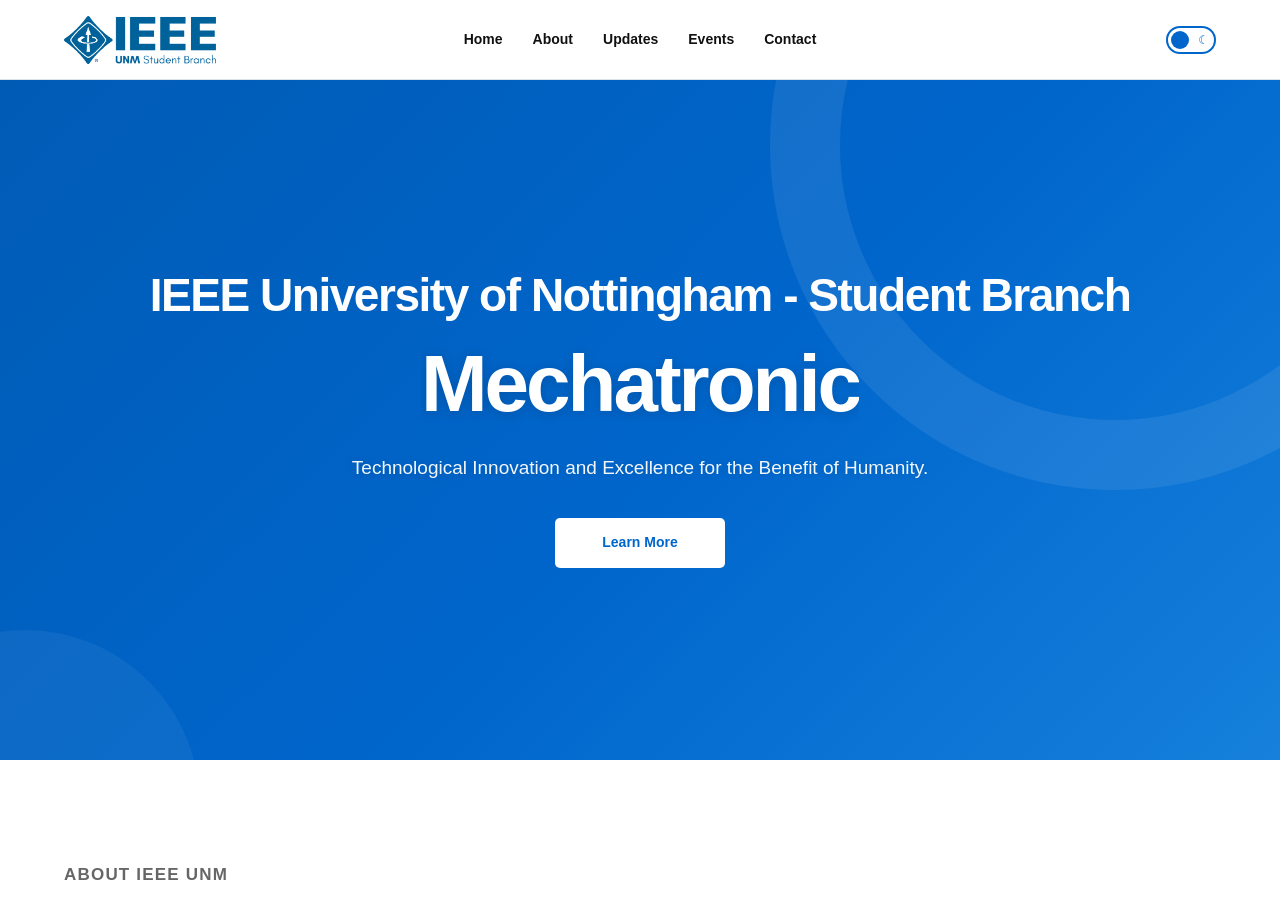
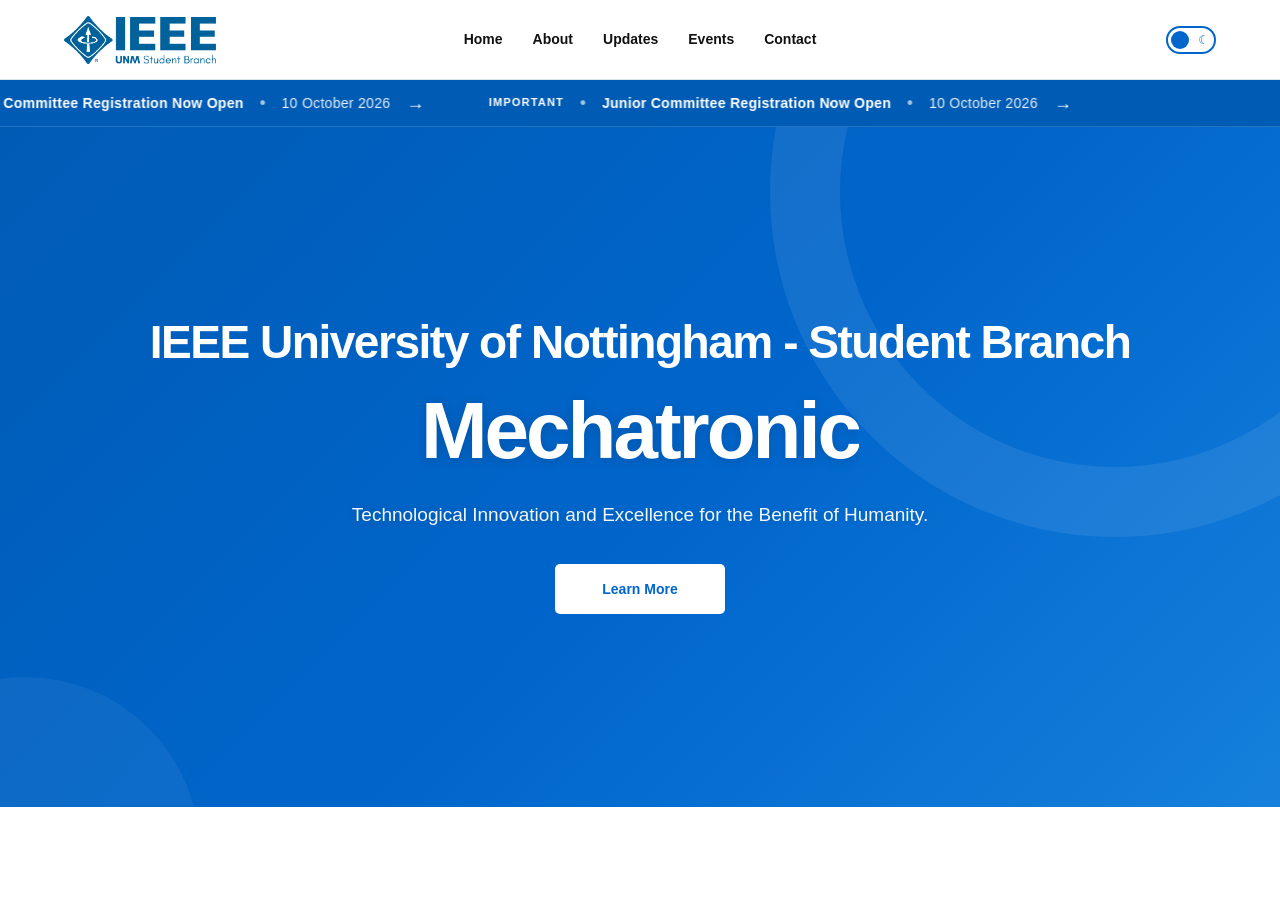
Before and after one commit to Tofu06/IEEE_UNM_websitetest, a Jekyll site: the page built from index.html, in a window 1280 px wide and 900 px high. Built offline with Jekyll 4.4.1, drawn with Linux system fonts in a browser that asks for light colours.

Commit message:
minor fix

```diff
--- a/_posts/2026-09-17-committee-recruit.md
+++ b/_posts/2026-09-17-committee-recruit.md
@@ -4,6 +4,7 @@
 date: 2026-09-17 09:00:00 +0800
 category: Announcement
 upcoming: true
+upcoming_date: 2026-10-10 23:59:00 +0800
 image: /images/placeholder.svg
 ---
 
--- a/index.html
+++ b/index.html
@@ -6,35 +6,45 @@
 
 {%- comment -%}
 =========================================================
-UPCOMING EVENT
+UPCOMING / IMPORTANT BANNER
 =========================================================
 
-The banner looks for posts with:
+Posts can use:
 
     upcoming: true
+    upcoming_date: YYYY-MM-DD HH:MM:SS +0800
 
-It only considers Event and Workshop posts.
+Supported categories:
 
-The nearest future event will be displayed.
-If there is no upcoming event, the banner is hidden.
+    Event
+    Workshop
+    Announcement
+
+The banner displays the nearest future upcoming_date.
 =========================================================
 {%- endcomment -%}
 
 {% assign upcoming_posts = site.posts
     | where: "upcoming", true
-    | sort: "date"
+    | sort: "upcoming_date"
 %}
 
-{% assign upcoming_event = nil %}
+{% assign upcoming_item = nil %}
 
 {% for candidate in upcoming_posts %}
 
-    {% if candidate.date > site.time %}
+    {% if candidate.upcoming_date %}
 
-        {% if candidate.category == "Event" or candidate.category == "Workshop" %}
+        {% if candidate.upcoming_date > site.time %}
 
-            {% assign upcoming_event = candidate %}
-            {% break %}
+            {% if candidate.category == "Event"
+                or candidate.category == "Workshop"
+                or candidate.category == "Announcement" %}
+
+                {% assign upcoming_item = candidate %}
+                {% break %}
+
+            {% endif %}
 
         {% endif %}
 
@@ -45,43 +55,59 @@
 
 {%- comment -%}
 =========================================================
-UPCOMING EVENT BANNER
+BANNER
 =========================================================
 {%- endcomment -%}
 
-{% if upcoming_event %}
+{% if upcoming_item %}
 
-<section class="event-banner" aria-label="Upcoming event">
+<section class="event-banner" aria-label="Important notice">
 
     <a
-        href="{{ upcoming_event.url | relative_url }}"
+        href="{{ upcoming_item.url | relative_url }}"
         class="event-banner-link"
     >
 
         <div class="event-banner-track">
 
             <!-- First copy -->
+
             <div class="event-banner-group">
 
                 <span class="event-banner-label">
-                    UPCOMING EVENT
+
+                    {% if upcoming_item.category == "Event" %}
+                        UPCOMING EVENT
+                    {% elsif upcoming_item.category == "Workshop" %}
+                        UPCOMING WORKSHOP
+                    {% elsif upcoming_item.category == "Announcement" %}
+                        IMPORTANT
+                    {% else %}
+                        UPDATE
+                    {% endif %}
+
                 </span>
+
 
                 <span class="event-banner-separator">
                     •
                 </span>
 
+
                 <span class="event-banner-title">
-                    {{ upcoming_event.title }}
+                    {{ upcoming_item.title }}
                 </span>
+
 
                 <span class="event-banner-separator">
                     •
                 </span>
 
+
                 <span class="event-banner-date">
-                    {{ upcoming_event.date | date: "%d %B %Y" }}
+                    {{ upcoming_item.upcoming_date | date: "%d %B %Y" }}
                 </span>
+
 
                 <span class="event-banner-arrow">
                     →
@@ -90,31 +116,47 @@
             </div>
 
 
-            <!-- Second copy -->
+            <!-- Second copy for seamless scrolling -->
+
             <div
                 class="event-banner-group"
                 aria-hidden="true"
             >
 
                 <span class="event-banner-label">
-                    UPCOMING EVENT
+
+                    {% if upcoming_item.category == "Event" %}
+                        UPCOMING EVENT
+                    {% elsif upcoming_item.category == "Workshop" %}
+                        UPCOMING WORKSHOP
+                    {% elsif upcoming_item.category == "Announcement" %}
+                        IMPORTANT
+                    {% else %}
+                        UPDATE
+                    {% endif %}
+
                 </span>
+
 
                 <span class="event-banner-separator">
                     •
                 </span>
 
+
                 <span class="event-banner-title">
-                    {{ upcoming_event.title }}
+                    {{ upcoming_item.title }}
                 </span>
+
 
                 <span class="event-banner-separator">
                     •
                 </span>
 
+
                 <span class="event-banner-date">
-                    {{ upcoming_event.date | date: "%d %B %Y" }}
+                    {{ upcoming_item.upcoming_date | date: "%d %B %Y" }}
                 </span>
+
 
                 <span class="event-banner-arrow">
                     →
```
Also changed, not shown: .github/workflows/pages.yml.
